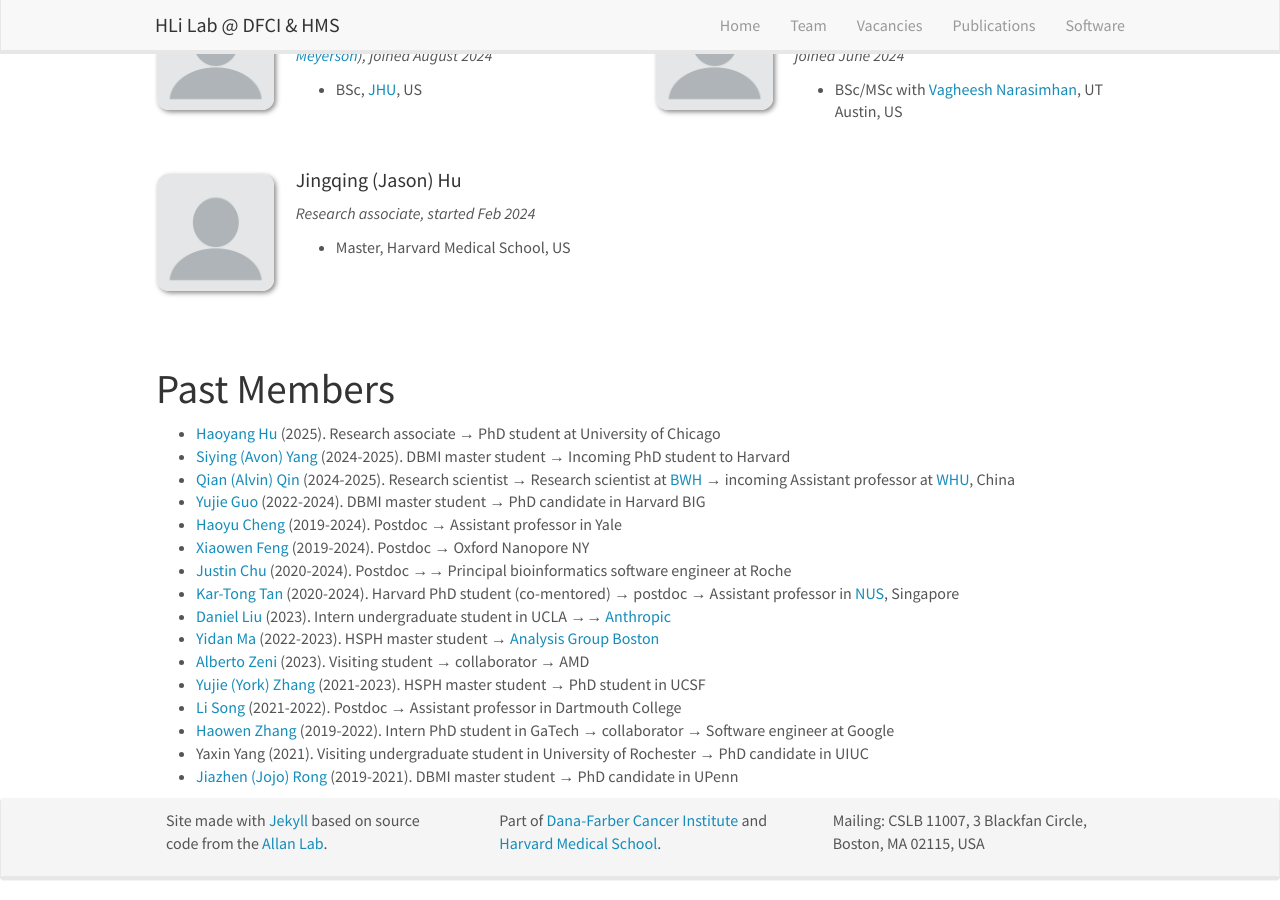
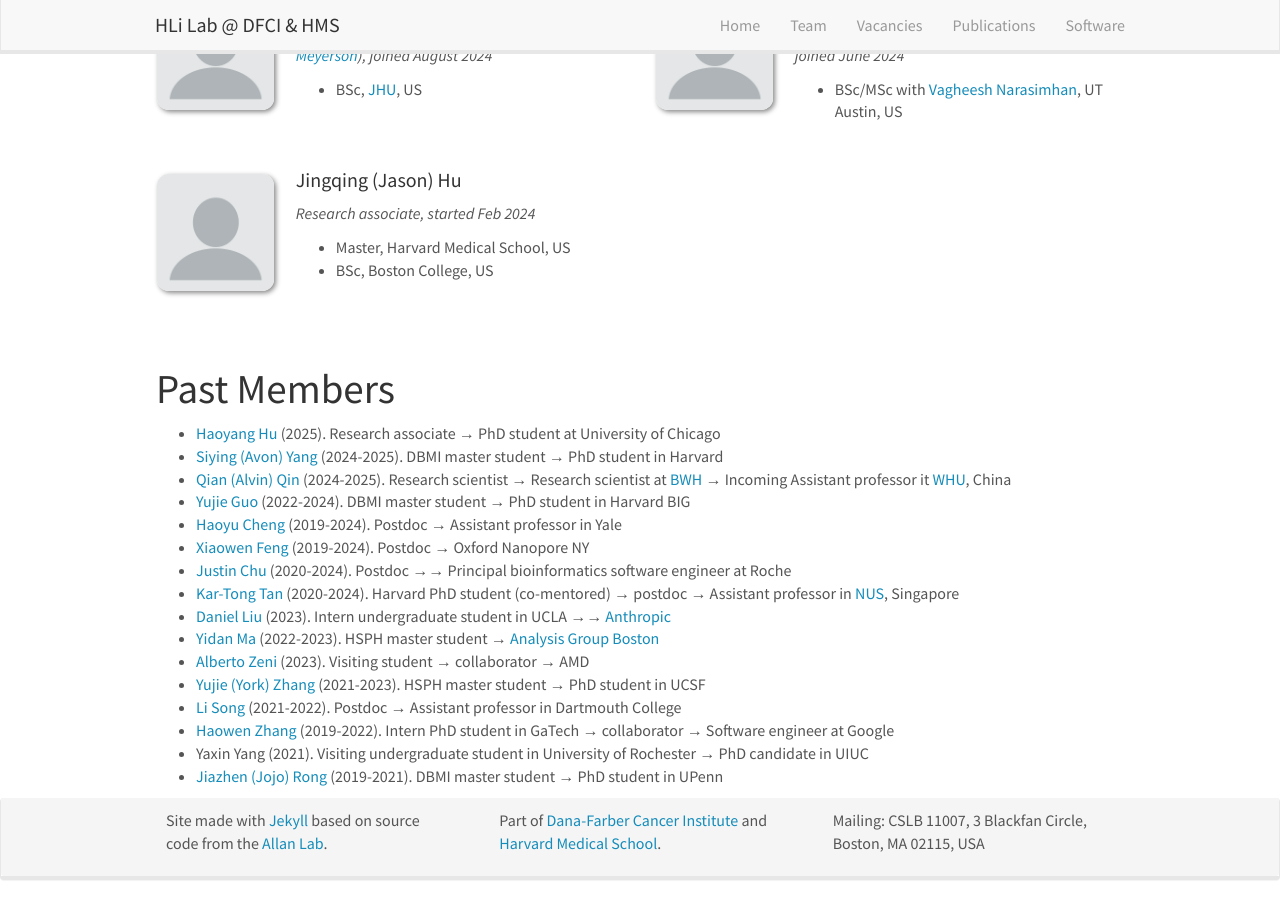
Before and after one commit to hlilab/hlilab.github.io, a Jekyll site: the page built from _pages/team.md, in a window 1280 px wide and 900 px high, scrolled down 701 px. Built offline with Jekyll 4.4.1, drawn with Linux system fonts in a browser that asks for light colours; nearby versions of some CDN libraries.

Commit message:
minor fix

```diff
--- a/_data/team_members.yml
+++ b/_data/team_members.yml
@@ -68,7 +68,7 @@
 - name: Jingqing (Jason) Hu
   photo: default.png
   info: Research associate, started Feb 2024
-  number_educ: 1
+  number_educ: 2
   education1: Master, Harvard Medical School, US
   education2: BSc, Boston College, US
 
--- a/_pages/team.md
+++ b/_pages/team.md
@@ -75,9 +75,9 @@ permalink: /team/
 # Past Members
 
 * [Haoyang Hu](https://www.linkedin.com/in/haoyang-h-0980b1226/) (2025). Research associate &#8594; PhD student at University of Chicago
-* [Siying (Avon) Yang](https://www.linkedin.com/in/avon-yang-347096291/) (2024-2025). DBMI master student &#8594; Incoming PhD student to Harvard
-* [Qian (Alvin) Qin](https://www.linkedin.com/in/qinqian/) (2024-2025). Research scientist &#8594; Research scientist at [BWH](https://www.brighamandwomens.org/) &#8594; incoming Assistant professor at [WHU](https://en.whu.edu.cn), China
-* [Yujie Guo](https://www.linkedin.com/in/yujie-guo-9949841a2/) (2022-2024). DBMI master student &#8594; PhD candidate in Harvard BIG
+* [Siying (Avon) Yang](https://www.linkedin.com/in/avon-yang-347096291/) (2024-2025). DBMI master student &#8594; PhD student in Harvard
+* [Qian (Alvin) Qin](https://www.linkedin.com/in/qinqian/) (2024-2025). Research scientist &#8594; Research scientist at [BWH](https://www.brighamandwomens.org/) &#8594; Incoming Assistant professor it [WHU](https://en.whu.edu.cn), China
+* [Yujie Guo](https://www.linkedin.com/in/yujie-guo-9949841a2/) (2022-2024). DBMI master student &#8594; PhD student in Harvard BIG
 * [Haoyu Cheng](https://medicine.yale.edu/biomedical-informatics-data-science/profile/haoyu-cheng/) (2019-2024). Postdoc &#8594; Assistant professor in Yale
 * [Xiaowen Feng](https://www.linkedin.com/in/fca16af3/) (2019-2024). Postdoc &#8594; Oxford Nanopore NY
 * [Justin Chu](https://www.linkedin.com/in/justin-chu-84685652/) (2020-2024). Postdoc &#8594;&#8594; Principal bioinformatics software engineer at Roche
@@ -89,4 +89,4 @@ permalink: /team/
 * [Li Song](https://www.linkedin.com/in/li-song-81201329) (2021-2022). Postdoc &#8594; Assistant professor in Dartmouth College
 * [Haowen Zhang](https://zhanghaowen.com/) (2019-2022). Intern PhD student in GaTech &#8594; collaborator &#8594; Software engineer at Google
 * Yaxin Yang (2021). Visiting undergraduate student in University of Rochester &#8594; PhD candidate in UIUC
-* [Jiazhen (Jojo) Rong](https://www.linkedin.com/in/jiazhen-jojo-rong-3ab8b610b/) (2019-2021). DBMI master student &#8594; PhD candidate in UPenn
+* [Jiazhen (Jojo) Rong](https://www.linkedin.com/in/jiazhen-jojo-rong-3ab8b610b/) (2019-2021). DBMI master student &#8594; PhD student in UPenn
```
